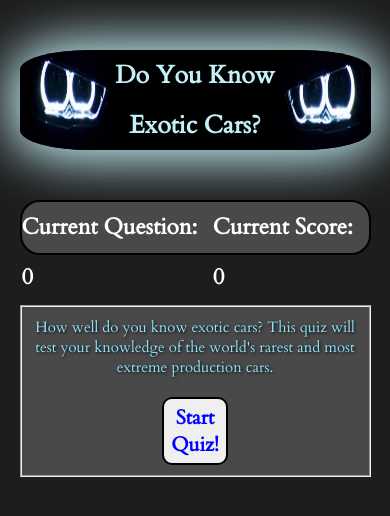
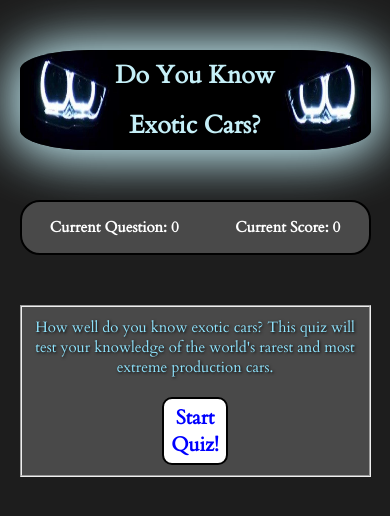
Before and after one commit to DusVen44/Quiz-App, a plain HTML site: page index.html in a window 390 px wide. Drawn offline with nearby package versions, Linux system fonts and the light colour scheme.

Commit message:
Tweaked for Mobile

```diff
--- a/main.css
+++ b/main.css
@@ -47,7 +47,7 @@ h1 {
     margin-top: 50px;
     margin-left: auto;
     margin-right: auto;
-    font-size: 15px;
+    font-size: 10px;
 }
 
 form {
@@ -95,6 +95,7 @@ button {
     font-size: 20px;
     font-weight: bold;
     color: blue;
+    background-color: white;
 }
 
 .answer-image {
```
